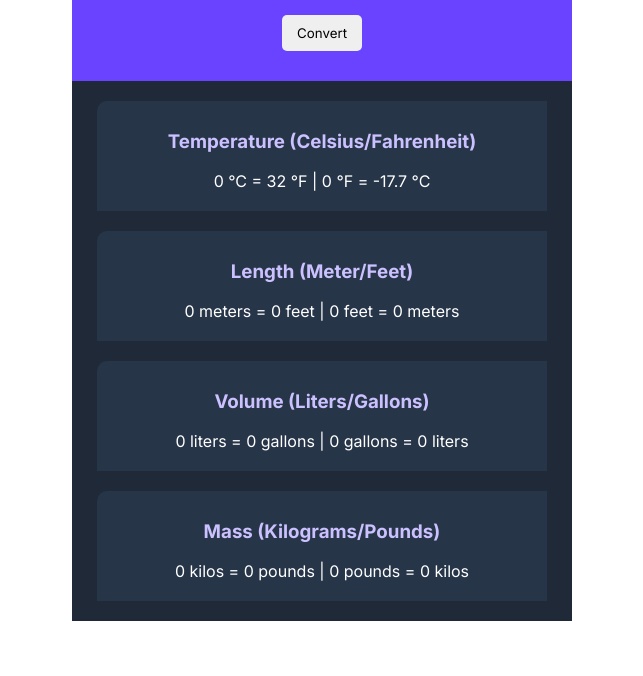
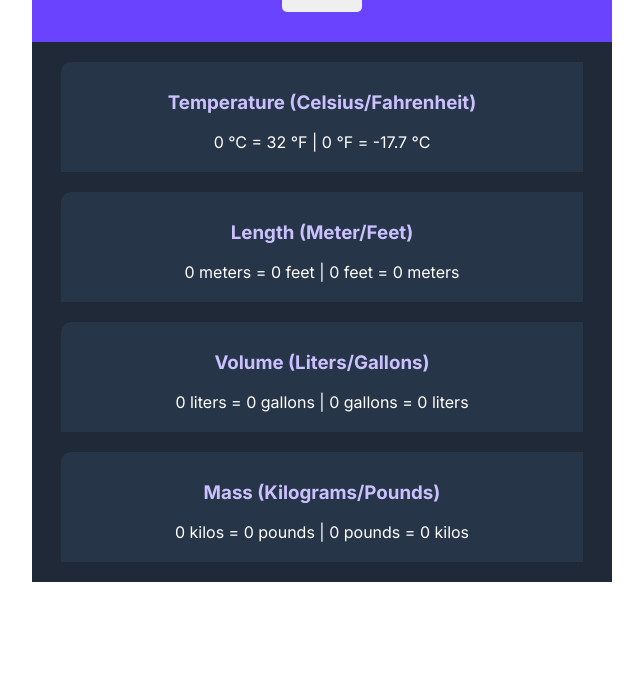
Before and after one commit to TiernanFalcon/metric-unit-converter, a plain HTML site: page index.html in a window 1280 px wide. Shown: the part 222-898 px from the top of the page, without its empty margins (318-961 px from the left). After the commit the page ends 859 px from the top, so only its background shows below. Drawn offline with Linux system fonts and the light colour scheme.

Commit message:
Update index.css
updated container size

```diff
--- a/index.css
+++ b/index.css
@@ -26,7 +26,7 @@ main {
 }
 
 .total-container{
-    width: 500px;
+    width: 580px;
     margin: auto;
     padding-top: 20px;
     padding-bottom: 50px;
```
